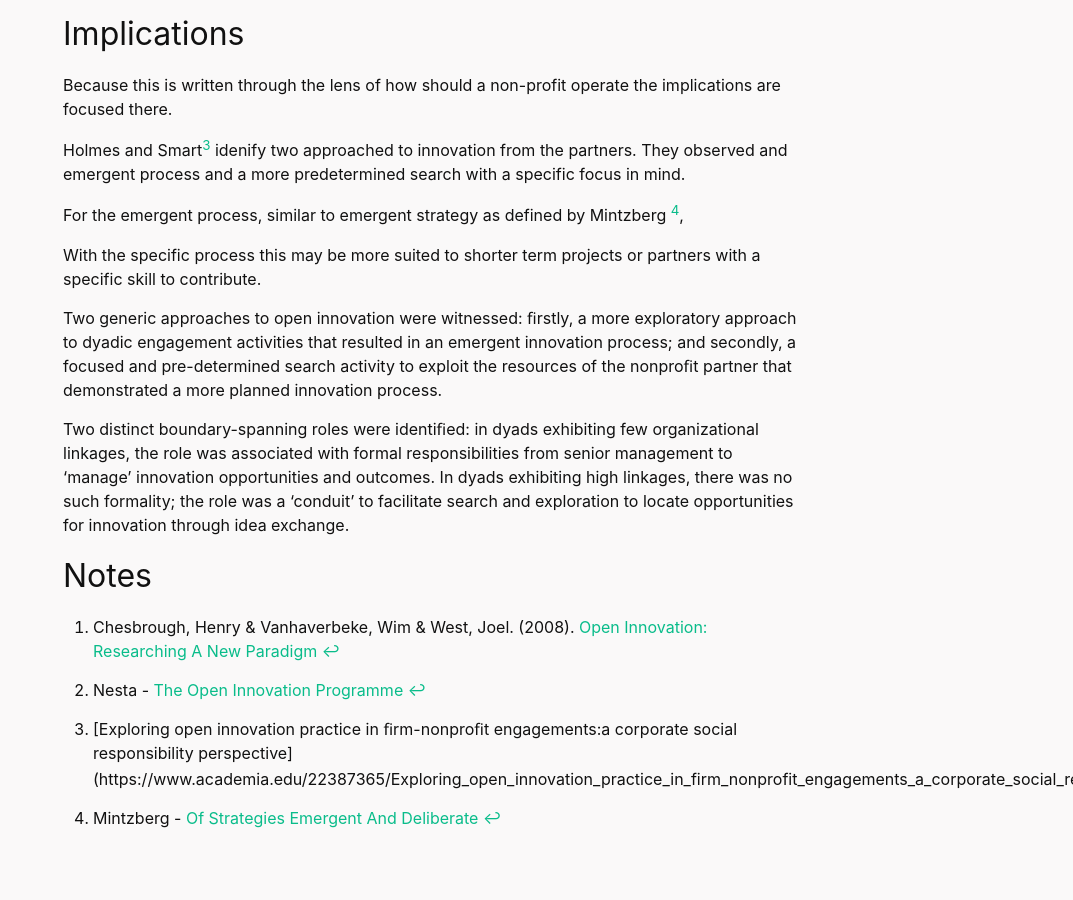
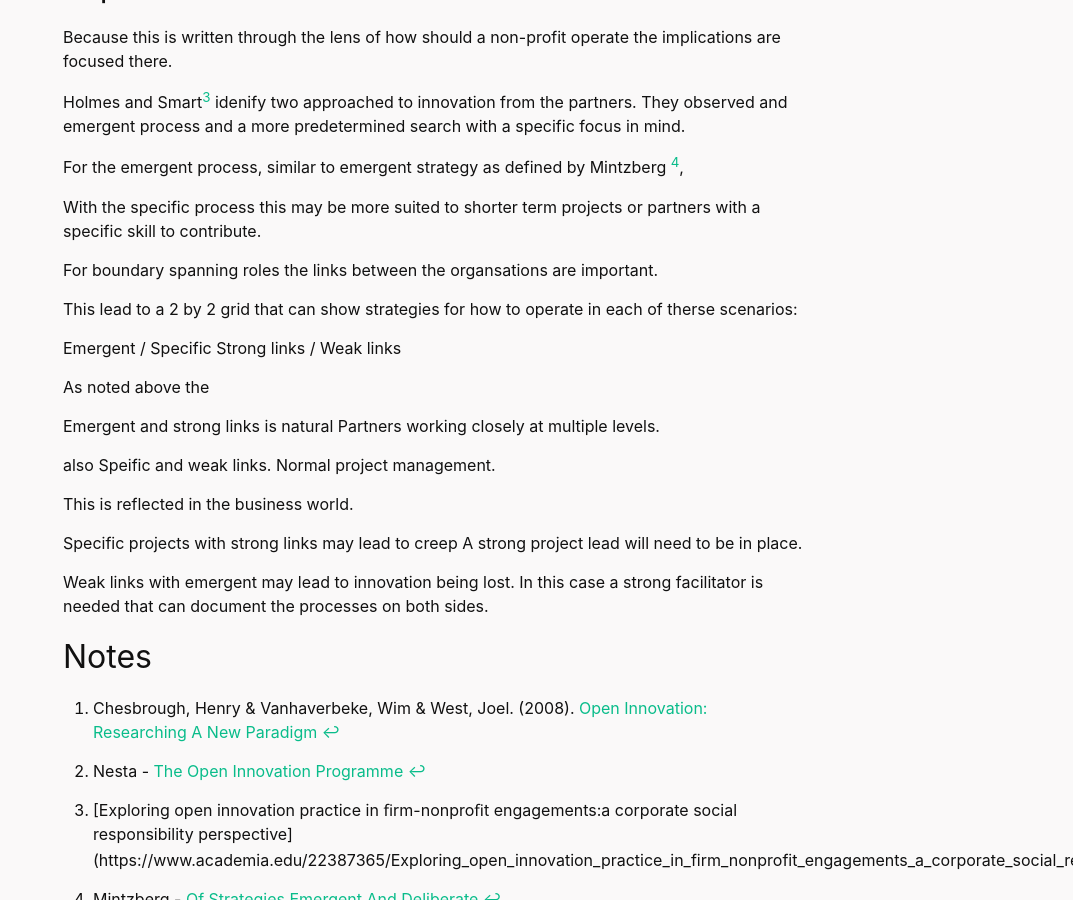
Before and after one commit to madfolio/old_website2, a Jekyll site: the page built from _posts/2020-11-17-Non-Profit-Ecosystems.markdown, in a window 1280 px wide and 900 px high, scrolled down 1382 px. Shown: the whole window, without its empty margins (207-1280 px from the left). Built offline with Jekyll 4.4.1, drawn with Linux system fonts in a browser that asks for light colours; some web fonts are replaced; some of the changed text lies outside the part shown.

Commit message:
Updated Ecosystems post

```diff
--- a/_posts/2020-11-17-Non-Profit-Ecosystems.markdown
+++ b/_posts/2020-11-17-Non-Profit-Ecosystems.markdown
@@ -63,9 +62,36 @@ For the emergent process, similar to emergent strategy as defined by Mintzberg [
 With the specific process this may be more suited to shorter term projects or partners with a specific skill to contribute.
 
 
-Two generic approaches to open innovation were witnessed: ﬁrstly, a more exploratory approach to dyadic engagement activities that resulted in an emergent innovation process; and secondly, a focused and pre-determined search activity to exploit the resources of the nonproﬁt partner that demonstrated a more planned innovation process.
+For boundary spanning roles the links between the organsations are important.
 
-Two distinct boundary-spanning roles were identiﬁed: in dyads exhibiting few organizational linkages, the role was associated with formal responsibilities from senior management to ‘manage’ innovation opportunities and outcomes. In dyads exhibiting high linkages, there was no such formality; the role was a ‘conduit’ to facilitate search and exploration to locate opportunities for innovation through idea exchange.
+
+This lead to a 2 by 2 grid that can show strategies for how to operate in each of therse scenarios:
+
+Emergent / Specific
+Strong links / Weak links
+
+
+As noted above the
+
+Emergent and strong links is natural
+Partners working closely at multiple levels.
+
+
+also
+Speific and weak links.
+Normal project management.
+
+
+This is reflected in the business world.
+
+Specific projects with strong links may lead to creep
+A strong project lead will need to be in place.
+
+Weak links with emergent may lead to innovation being lost.
+In this case a strong facilitator is needed that can document the processes on both sides.
+
+
+
 
 
 ## Notes
```
Also changed, not shown: other parts of _posts/2020-11-17-Non-Profit-Ecosystems.markdown (+0 -1 lines).
